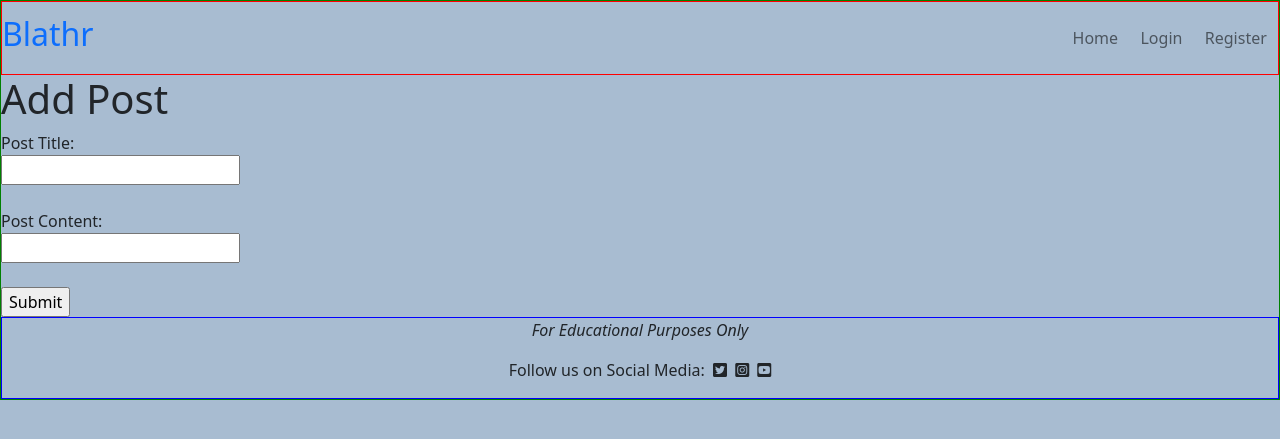
After one commit to Code-Institute-Submissions/SamuelMasters-blathr_DecResub, a Django app: page /add/ in a window 1280 px wide. The commit adds this page. Shown: the top 439 px of the page. Run offline with Django 3.2, Linux system fonts and the light colour scheme.

Commit message:
Setup add_post view and template

```diff
--- a/blathr/urls.py
+++ b/blathr/urls.py
@@ -15,7 +15,7 @@ Including another URLconf
 """
 from django.contrib import admin
 from django.urls import path, include
-from posts.views import home
+from posts.views import home, add, add_post
 
 urlpatterns = [
     path('admin/', admin.site.urls),
@@ -23,4 +23,6 @@ urlpatterns = [
     # path('', Homepage.as_view(), name='home'),
     path('', home, name='home'),
     path('accounts/', include('allauth.urls')),
+    path('add/', add, name='add'),
+    path('add/add_post/', add_post, name='add_post'),
 ]
--- a/posts/views.py
+++ b/posts/views.py
@@ -1,5 +1,8 @@
 from django.shortcuts import render
 from django.views import View, generic
+from django.template import loader
+from django.urls import reverse
+from django.http import HttpResponse, HttpResponseRedirect
 from .models import Post, Category
 
 
@@ -9,6 +12,19 @@ def home(request):
     return render(request, 'index.html', {'post_list': post_list, 'category_list':category_list})
 
 
+def add(request):
+    template = loader.get_template('add.html')
+    return HttpResponse(template.render({}, request))
+
+
+def add_post(request):
+    post_title = request.POST['post-title']
+    post_content = request.POST['post-content']
+    new_post = Post(title=post_title, author='admin', content=post_content, category='Finance')
+    new_post.save()
+    return HttpResponseRedirect(reverse('index'))
+
+
 # class Homepage(generic.ListView):
 
 #     model = Post
--- /dev/null
+++ b/templates/add.html
@@ -0,0 +1,16 @@
+{% extends 'base.html' %}
+
+{% block content %}
+<h1>Add Post</h1>
+
+<form action="add_post/" method="post">
+    {% csrf_token %}
+    Post Title:<br>
+    <input name="post-title">
+    <br><br>
+    Post Content:<br>
+    <input name="post-content">
+    <br><br>
+    <input type="submit" value="Submit">
+</form>
+{% endblock %}
--- a/templates/base.html
+++ b/templates/base.html
@@ -30,7 +30,7 @@
                 <ul class="navbar-nav">
                     <li class="nav-item"><a href="{% url 'home' %}" class="nav-link">Home</a></li>
                     {% if user.is_authenticated %}
-                    <li class="nav-item"><a href="#" class="nav-link">Create Post</a></li>
+                    <li class="nav-item"><a href="add/" class="nav-link">Create Post</a></li>
                     <li class="nav-item"><a href="{% url 'account_logout' %}" class="nav-link">Logout</a></li>
                     {% else %}
                     <li class="nav-item"><a href="{% url 'account_login' %}" class="nav-link">Login</a></li>
```
